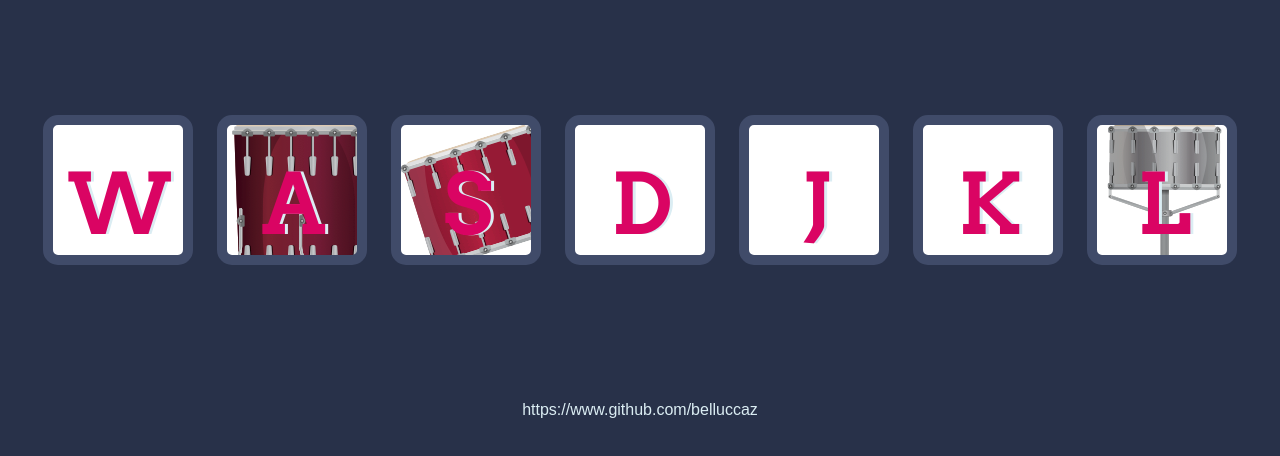
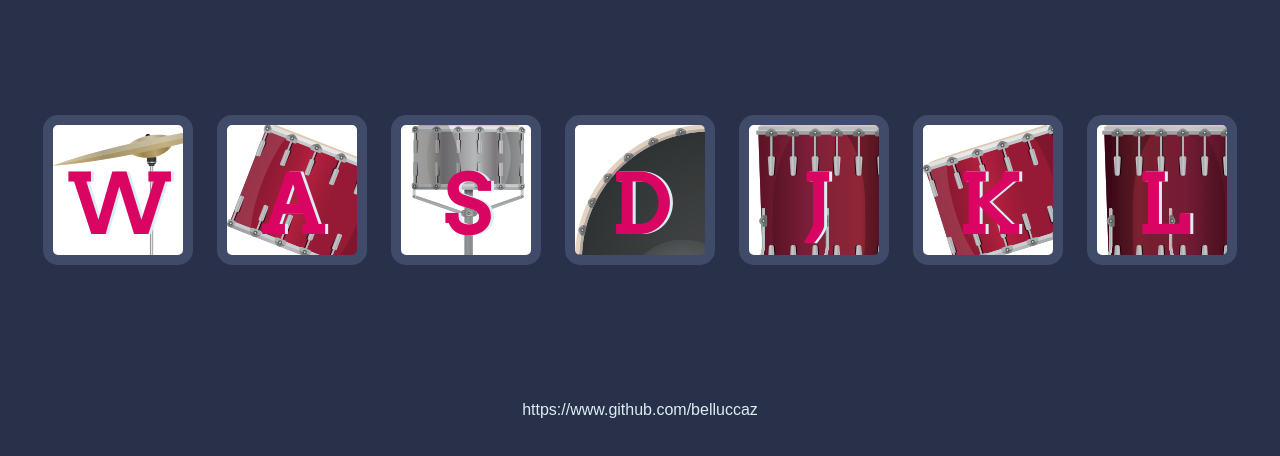
Before and after one commit to belluccaz/drum-kit, a plain HTML site: page index.html in a window 1280 px wide. Shown: the part 174-630 px from the top of the page. Drawn offline with Linux system fonts and the light colour scheme.

Commit message:
Update styles.css

```diff
--- a/styles.css
+++ b/styles.css
@@ -15,31 +15,31 @@ footer {
   font-family: sans-serif;
 }
 
-.h{
+.w{
   background-image: url("images/crash.png");
 }
 
-.e {
+.a {
   background-image: url("images/tom1.png");
 }
 
-.l {
+.s {
   background-image: url("images/snare.png");
 }
 
-.o {
+.d {
   background-image: url("images/kick.png");
 }
 
-.i {
+.j {
   background-image: url("images/tom3.png");
 }
 
-.s {
+.k {
   background-image: url("images/tom2.png");
 }
 
-.a {
+.l {
   background-image: url("images/tom4.png");
 }
 
```
